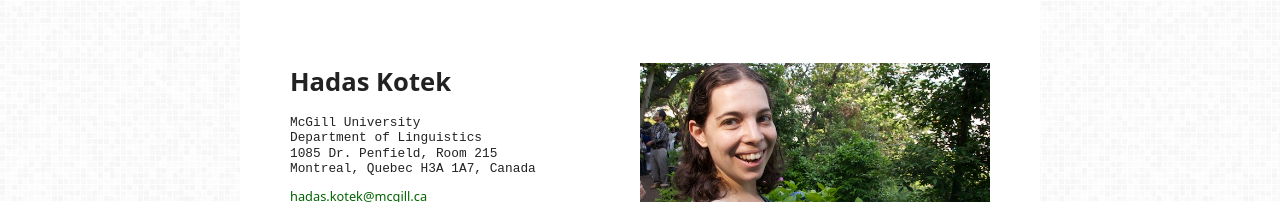
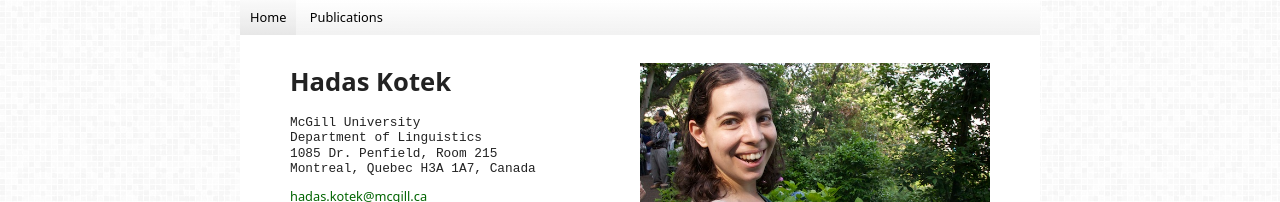
Before and after one commit to hkotek/hkotek.com, a Jekyll site: the page built from index.md, in a window 1280 px wide. Shown: the top 202 px of the page. Built offline with Jekyll 4.4.1, drawn with Linux system fonts in a browser that asks for light colours.

Commit message:
add menu; update page title standard

```diff
--- a/_layouts/default.html
+++ b/_layouts/default.html
@@ -16,7 +16,28 @@
     <body>
 
 <div id="container">
+
+	<div id="menu">
+		<ul>
+	{% for item in site.pages %}
+			<li {% if item.url == page.url %} class='active'{% endif %}><a href='{{ item.url }}'>
+				{% if item.path == 'index.md' %}
+					Home
+				{% else %}
+					{{ item.title }}
+				{% endif %}
+			</a></li>
+	{% endfor %}
+		</ul>
+	</div>
+
+<div id="content">
+{% if page.path != 'index.md' %}
+<h1><a href='/'>Hadas Kotek</a> » {{ page.title }}</h1>
+{% endif %}
+
 {{ content }}
+</div>
 </div>
 
         <!-- Google Analytics: change UA-XXXXX-X to be your site's ID. -->
--- a/css/main.css
+++ b/css/main.css
@@ -1,4 +1,7 @@
-/* @override http://web.mit.edu/hkotek/www/css/main.css */
+/* @override
+	http://web.mit.edu/hkotek/www/css/main.css
+	http://0.0.0.0:4000/css/main.css
+*/
 
 /*
  * HTML5 Boilerplate
@@ -114,12 +117,14 @@ body {
 	vertical-align: bottom;
 }
 
-#container {
+#container, #menu {
 	background: white;
-	max-width: 700px;
+	max-width: 800px;
+	margin: 0 auto;
+}
+
+#content {
 	padding: 50px;
-	margin: 0 auto;
-
 }
 
 h2 {
@@ -138,11 +143,41 @@ img.headshot {
 }
 
 
+/* menu */
 
+#menu {
+	position: fixed;
+	top: 0px;
+	display: block;
+	padding: 0px;
+	width: 100%;
+	background: linear-gradient(white,rgba(240,240,240,0.9));
+}
 
+#menu ul {
+	list-style-type:none;
+	padding: 0px;
+	margin: 0px;
+}
 
+#menu ul li {
+	display: inline-block;
+	/*border: 1px solid black;*/
+}
 
+#menu ul li a {
+	display: block;
+	padding: 10px;
+	text-decoration: none;
+	font-weight: 300;
+	color: black;
+		/*background-color: rgba(200,200,200,0.1);*/
+}
 
+#menu ul li.active a, #menu ul li a:hover {
+	background: linear-gradient(rgba(250,250,250,0.9),rgba(230,230,230,0.9));
+
+}
 
 
 /* ==========================================================================
@@ -262,8 +297,8 @@ img.headshot {
 		margin: 0;
 	}
 
-	#container {
-		padding: 20px;
+	#content {
+		padding: 30px 20px 20px 20px;
 	}
 }
 
--- a/index.md
+++ b/index.md
@@ -1,6 +1,7 @@
 ---
 title: Hadas Kotek
 layout: default
+url: /
 ---
 
 <img src='headshot.jpg' class='headshot'/>
```
Also changed, not shown: other parts of _layouts/default.html (+1 -1 lines), publications.md (+1 -4 lines).
